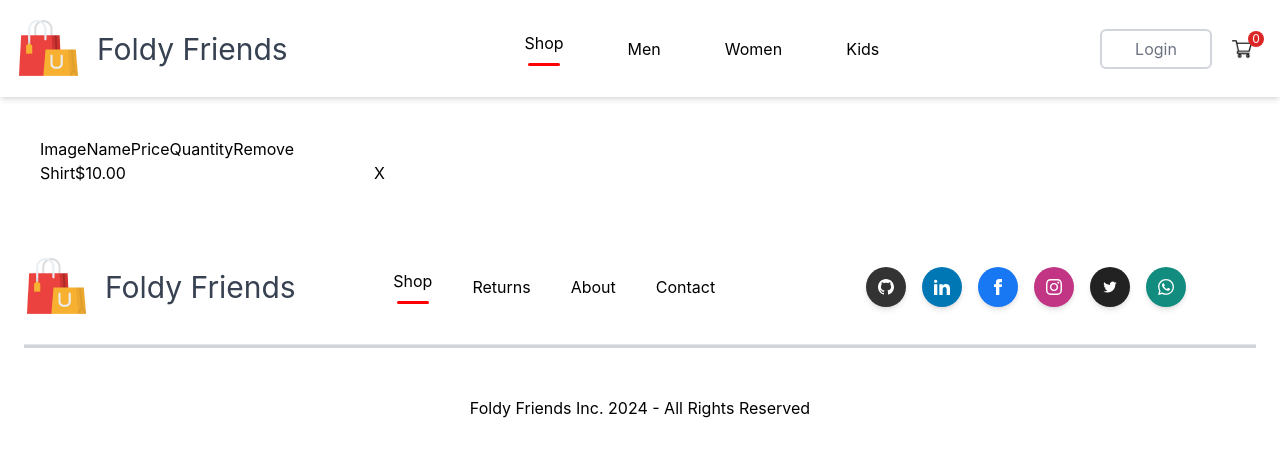
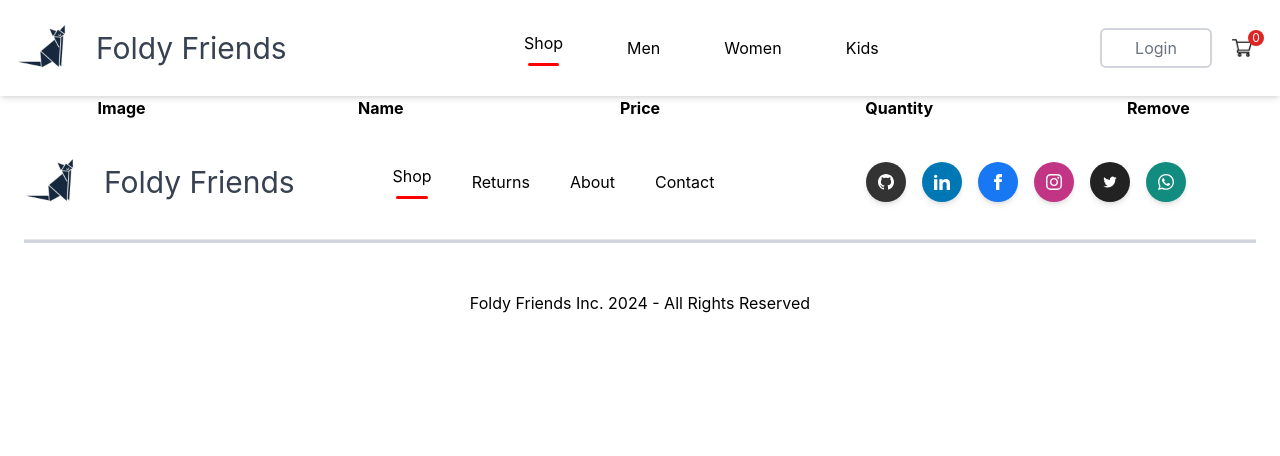
Before and after one commit to lorencouse/foldy-friends, a React (Create React App) app: page /cart in a window 1280 px wide. Shown: the top 456 px of the page. Built offline with nearby package versions, Linux system fonts and the light colour scheme.

Commit message:
v0.23
Added Shopping Cart Page, Quantity, and Sizes.

```diff
--- a/public/index.html
+++ b/public/index.html
@@ -24,7 +24,7 @@
       work correctly both with client-side routing and a non-root public URL.
       Learn how to configure a non-root public URL by running `npm run build`.
     -->
-    <title>React App</title>
+    <title>Foldy Friends</title>
   </head>
   <body>
     <noscript>You need to enable JavaScript to run this app.</noscript>
--- a/src/App.css
+++ b/src/App.css
@@ -51,8 +51,8 @@ h1 {
     background-image: linear-gradient(#fbcfe8, white);
 }
 
-.banner-button:hover {
-
+.cart-labels {
+  font-weight: 700;
 }
 
 
--- a/src/Components/Navbar/Navbar.tsx
+++ b/src/Components/Navbar/Navbar.tsx
@@ -1,11 +1,10 @@
 import React, { useContext, useState } from 'react'
 import "./Navbar.css"
-import logo from "../../Assets/logo.png"
+import logo from "../../Assets/foldy-friends-logo-192x192.png"
 import cart from "../../Assets/cart_icon.png"
 import { Link } from 'react-router-dom'
 import { LinkInfo } from '../../types'
-import { ShopContext } from '../../Context/ShopContext'
-
+import { useShopContext } from '../../Context/ShopContext'
 
 
 function NavLink({ navLink, active, setActive }: { navLink: LinkInfo, active: string, setActive: (active: string) => void }) {
@@ -19,21 +18,19 @@ function NavLink({ navLink, active, setActive }: { navLink: LinkInfo, active: st
 export function NavLogo() {
     return (
             <div className="nav-logo flex flex-row items-center">
-                <img src={logo} alt="Foldy Friends Logo" />
-                <p className='text-3xl text-gray-700 items-center px-4'>Foldy Friends</p>
+                <Link to='/'><img src={logo} alt="Foldy Friends Logo" className='h-16' /></Link>
+                <p className='text-3xl text-gray-700 items-center px-4 select-none'>Foldy Friends</p>
+
             </div>
     )
 }
 
 export const Navbar = () => {
     const [active, setActive] = useState("Shop");
-    const context = useContext(ShopContext);
+    const { cartItems } = useShopContext();
 
-    if (!context) {
-        return <div>Loading...</div>;
-    }
 
-    const { cartItems } = context;
+
 
     const links: LinkInfo[] = [
         { title: "Shop", url: "/" },
--- a/src/Components/Product/SizeSelector.tsx
+++ b/src/Components/Product/SizeSelector.tsx
@@ -1,16 +1,16 @@
-import React, { useState } from 'react'
 
-export const SizeSelector = () => {
+export const SizeSelector = ( {sizes, currentSize, setCurrentSize}:{sizes:string[], currentSize:number, setCurrentSize: (newSize: number) => void } ) => {
 
-    const sizes = ["s", "m","l","xl","xxl",]
-    const [current, setCurrent] = useState<number>(0);
+
 
   return (
     <div className='flex flex-col my-5'>
         <p>Select Size:</p>
         <div className="sizes flex flex-row justify-start uppercase ">
 
-            {sizes.map( (s, index) => <div onClick={ current => setCurrent(index) } className={`px-6 py-4 m-2 w-auto bg-gray-100 hover:bg-gray-50 pointer cursor-pointer click:bg-gray-300 ${ index === current ? " outline outline-1 bg-gray-50 " : ""} `}>{s}</div> )}
+            {sizes.map( (s, index) => <div onClick={ () => setCurrentSize(index) }
+            className={`px-6 py-4 m-2 w-auto bg-gray-100 hover:bg-gray-50 pointer cursor-pointer click:bg-gray-300
+            ${ index === currentSize ? " outline outline-1 bg-gray-50 " : ""} `}>{s}</div> )}
 
         </div>
 
--- a/src/Context/ShopContext.tsx
+++ b/src/Context/ShopContext.tsx
@@ -1,11 +1,12 @@
-import React, { createContext, ReactNode, useState, Dispatch, SetStateAction } from 'react'
-import allProducts from '../Assets/all_product'
-import { ProductData } from '../types';
+import React, { createContext, ReactNode, useState, Dispatch, SetStateAction, useContext } from 'react';
+import allProducts from '../Assets/all_product';
+import { CartItem, ProductData } from '../types';
 
+// Define the context type
 interface ShopContextType {
   allProducts: ProductData[];
-  cartItems: number[];
-  setCartItems: Dispatch<SetStateAction<number[]>>;
+  cartItems: CartItem[];
+  setCartItems: Dispatch<SetStateAction<CartItem[]>>;
 }
 
 interface ShopContextProviderProps {
@@ -14,16 +15,23 @@ interface ShopContextProviderProps {
 
 export const ShopContext = createContext<ShopContextType | null>(null);
 
-const ShopContextProvider: React.FC<ShopContextProviderProps> = (props) => {
-  const [cartItems, setCartItems] = useState<number[]>([]);
+export const ShopContextProvider: React.FC<ShopContextProviderProps> = ({ children }) => {
+  const [cartItems, setCartItems] = useState<CartItem[]>([]);
 
   const contextVal: ShopContextType = { allProducts, cartItems, setCartItems };
 
   return (
     <ShopContext.Provider value={contextVal}>
-      {props.children}
+      {children}
     </ShopContext.Provider>
   );
-}
+};
 
-export default ShopContextProvider;
+// Custom hook for typed context access
+export const useShopContext = () => {
+  const context = useContext(ShopContext);
+  if (!context) {
+    throw new Error('useShopContext must be used within a ShopContextProvider');
+  }
+  return context; // Return the full context
+};
--- a/src/Pages/Cart.tsx
+++ b/src/Pages/Cart.tsx
@@ -1,23 +1,71 @@
-import React from 'react'
+import React, { useContext } from 'react'
+import { CartItem, ProductData } from '../types'
+import { useShopContext } from '../Context/ShopContext'
+
+const CartLineItem = ( {product, cartItem}:{product:ProductData, cartItem:CartItem } ) => {
+
+
+  return (
+    <>
+      <div className="cart-item">
+        <img src={product.image} alt={product.name} className='h-24'/>
+      </div>
+      <div className="cart-item">
+        <p>{`${product.name} - Size: ${cartItem.size.toUpperCase()}`}</p>
+      </div>
+      <div className="cart-item">
+        <p>{`$${product.new_price}`}</p>
+      </div>
+      <div className="cart-item">
+        <input type="number" name="quanitity" id="" value={cartItem.quantity} />
+      </div>
+      <div className="cart-item">
+        <button>X</button>
+      </div>
+    </>
+  )
+}
 
 export const Cart = () => {
+
+    const { allProducts, cartItems, setCartItems } = useShopContext();
+
+    const productMap = allProducts.reduce((map, product) => {
+      map[product.id] = product;
+      return map;
+    }, {} as { [id: number]: ProductData });
+
+
   return (
-    <div className='flex flex-col justify-around m-10 '>
-      <div className="cart-labels flex flex-row">
+<div className="grid grid-cols-5 gap-4">
+
+  <div className="cart-labels">
     <p>Image</p>
+  </div>
+  <div className="cart-labels">
     <p>Name</p>
+  </div>
+  <div className="cart-labels">
     <p>Price</p>
+  </div>
+  <div className="cart-labels">
     <p>Quantity</p>
+  </div>
+  <div className="cart-labels">
     <p>Remove</p>
   </div>
 
-      <div className="cart-item flex flex-row">
-        <img src="" alt="" />
-        <p>Shirt</p>
-        <p>$10.00</p>
-        <input type="number" name="" id="" />
-        <button>X</button>
-      </div>
+      {cartItems.map((cartItem) => {
+        const product = productMap[cartItem.id];
+
+        return product ? (
+          <CartLineItem
+            key={cartItem.id}
+            product={product}
+            cartItem={cartItem}
+          />
+        ) : null;
+      })}
 
 </div>
   )
--- a/src/Pages/Product.tsx
+++ b/src/Pages/Product.tsx
@@ -1,5 +1,5 @@
-import React, { useContext, useEffect } from 'react';
-import { ShopContext } from '../Context/ShopContext';
+import React, { useState, useEffect } from 'react';
+import { useShopContext } from '../Context/ShopContext';
 import { Link, useParams } from 'react-router-dom';
 import { Prices } from '../Components/Product/Prices';
 import { SizeSelector } from '../Components/Product/SizeSelector';
@@ -7,22 +7,20 @@ import { ButtonSquareRed } from '../Components/BannerButton';
 import { ProductImages } from '../Components/Product/ProductImages';
 import { Breadcrumbs } from '../Components/Product/Breadcrumbs';
 import { Collections } from '../Components/Collections';
-import { ProductData } from '../types';
+import { CartItem, ProductData } from '../types';
 
 export const Product: React.FC = () => {
-  const shopContext = useContext(ShopContext);
+
   const { productId } = useParams();
+  const { allProducts, cartItems, setCartItems } = useShopContext();
+  const sizes = ["s", "m","l","xl","xxl",]
+  const [currentSize, setCurrentSize] = useState<number>(0);
 
 
   useEffect(() => {
     window.scrollTo(0,0)
   },[productId])
 
-  if (!shopContext) {
-    return <div>Loading...</div>;
-  }
-
-  const { allProducts, cartItems, setCartItems } = shopContext;
 
   const product = allProducts.find(i => i.id === Number(productId));
   const relatedProducts = allProducts.filter(p => p.category === product?.category && p.id !== product?.id);
@@ -33,6 +31,9 @@ export const Product: React.FC = () => {
     }
   };
 
+  const images = product?.image ? [product.image, product.image, product.image, product.image] : [];
+
+
     shuffleArray(relatedProducts);
     const randomRelatedProducts = relatedProducts.slice(0, 4);
 
@@ -40,7 +41,24 @@ export const Product: React.FC = () => {
     return <div>Product not found</div>;
   }
 
-  const images = [product.image, product.image, product.image, product.image];
+function handleAddToCart() {
+  const cartItem: CartItem = { id: Number(productId), quantity: 1, size: sizes[currentSize] };
+
+  if (!cartItems.some((item) => item.id === cartItem.id && item.size === cartItem.size)) {
+    setCartItems(oldCartItems => [...oldCartItems, cartItem]);
+  } else {
+    setCartItems(oldCartItems =>
+      oldCartItems.map(item =>
+        item.id === cartItem.id && item.size === cartItem.size
+          ? { ...item, quantity: item.quantity + 1 }
+          : item
+      )
+    );
+  }
+}
+
+
+
 
   return (
     <div className='lg:mx-16 md:mx-12'>
@@ -55,8 +73,8 @@ export const Product: React.FC = () => {
 
         <Prices oldPrice={product.old_price} newPrice={product.new_price} />
         <p className="product-description">Lorem, ipsum dolor sit amet consectetur adipisicing elit. Laborum eligendi voluptates impedit minima voluptas sed perferendis ut, dolores nisi animi rerum molestias. Nemo, hic! Deleniti enim exercitationem aliquam rerum numquam!</p>
-        <SizeSelector />
-        <ButtonSquareRed label='Add To Cart' onclick={ () => setCartItems(prevCartItems => [...prevCartItems, product.id] ) } />
+        <SizeSelector currentSize={currentSize} setCurrentSize={setCurrentSize} sizes={sizes} />
+        <ButtonSquareRed label='Add To Cart' onclick={ handleAddToCart } />
 
         <p className=' capitalize '><span className='font-bold'>Categories:</span>  <Link to={`/${product.category}`}>{product.category}</Link> </p>
         <p className=' capitalize '><span className='font-bold'>Tags:</span>  <Link to={`/${product.category}`}>{product.category}</Link> </p>
--- a/src/types.tsx
+++ b/src/types.tsx
@@ -7,6 +7,12 @@ export interface ProductData {
     old_price: number;
 }
 
+export interface CartItem {
+    id: number;
+    quantity: number;
+    size: string;
+}
+
 export interface LinkInfo {
     title: string,
     url: string
```
Also changed, not shown: src/index.tsx (+2 -5 lines), src/Assets/foldy-friends-logo-192x192.png (added), 1 other file (tests, documents, lock files or other folders). Lines whose indentation alone changed are shown as unchanged.
